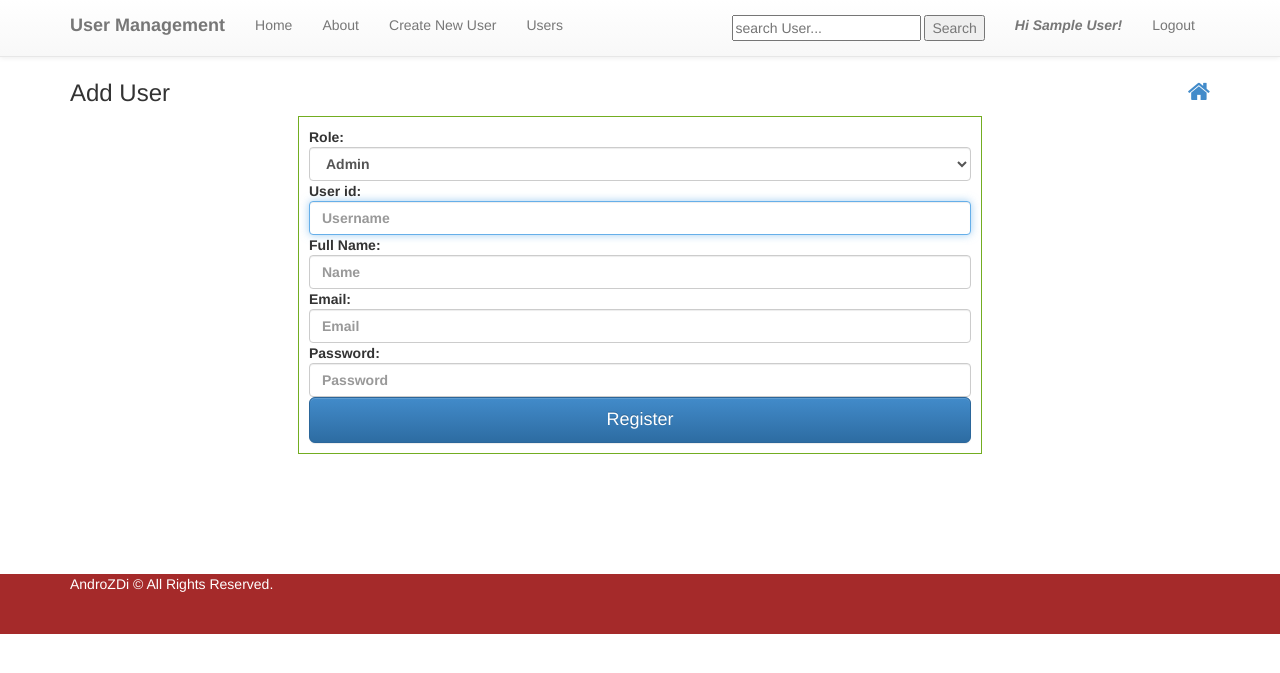
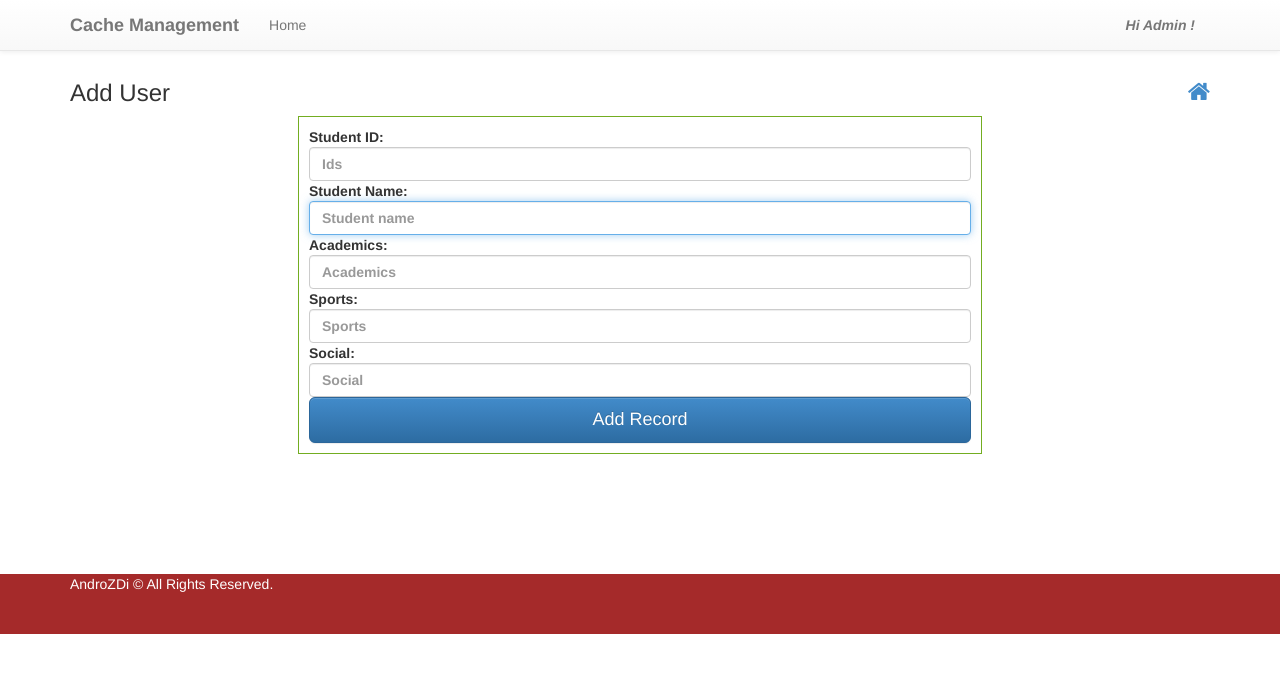
Before and after one commit to hriks/cache_python, a Flask app: template templates/forms/register.html in a window 1280 px wide. Shown: the top 673 px of the page. Run offline with Flask 2, Linux system fonts and the light colour scheme; the template is opened without the code that fills it: values that come from a table or form of the project are taken from there, others are empty; the visitor is signed in with stand-in values (Sample User, id 1); form fields are guessed from the names that the template uses; some libraries are stand-ins or nearby versions.

Commit message:
I should be able to add new records

```diff
--- a/app.py
+++ b/app.py
@@ -31,31 +31,37 @@ def id_requied(f):
 # Controllers.
 
 
-@app.route('/register', methods=['GET', 'POST'])
-def register():
-    form = RegisterForm(request.form)
-    if request.method == 'POST':
-        user = models.create_user(
-            form.userid.data, form.name.data, form.role.data,
-            form.email.data, form.password.data
-        )
-        if user == 1:
-            flash(
-                'ERROR! Please enter something or check yours\
-                username or user already exists'
-            )
-            return redirect(url_for('register'))
-        else:
-            return redirect(url_for('home'))
-    return render_template('forms/register.html', form=form)
-
-
 @app.route('/', methods=['GET', 'POST'])
 def home():
     input_file = csv.DictReader(open(sys.argv[1]))
     for i in input_file:
         print i
-    return render_template('pages/placeholder.home.html') # noqa
+    return render_template('pages/placeholder.home.html')
+
+
+@app.route('/addinfo', methods=['GET', 'POST'])
+def addinfo():
+    form = add_student(request.form)
+    if request.method == 'POST':
+        ids = form.ids.data
+        print ids
+        student_name = form.student_name.data
+        print student_name
+        academics = form.academics.data
+        print academics
+        sports = form.sports.data
+        print sports
+        social = form.social.data
+        print social
+#        if user == 1:
+#            flash(
+#                'ERROR! Please enter something or check yours\
+#                username or user already exists'
+#            )
+#            return redirect(url_for('addinfo'))
+#        else:
+        return redirect(url_for('home'))
+    return render_template('forms/register.html', form=form)
 
 
 @app.route('/search', methods=['GET', 'POST'])
--- a/forms.py
+++ b/forms.py
@@ -1,61 +1,39 @@
 from flask_wtf import Form
-from wtforms import TextField, PasswordField
-from wtforms.validators import DataRequired, EqualTo, Length
-from wtforms import SelectField
+from wtforms import TextField, IntegerField
+from wtforms.validators import DataRequired, Length
 
 
-class RegisterForm(Form):
-    role = SelectField(
-        'Account Type', choices=[
-            ('admin', 'Admin'),
-            ('manager', 'Manager'),
-            ('user', 'User')])
-
-    userid = TextField(
-        'Username', validators=[DataRequired(), Length(min=2, max=25)]
+class add_student(Form):
+    ids = IntegerField(
+        'ID', validators=[DataRequired(), Length(min=2, max=25)]
     )
 
-    name = TextField(
-        'Name', validators=[DataRequired(), Length(min=6, max=25)]
+    student_name = TextField(
+        'Student Name', validators=[DataRequired(), Length(min=6, max=25)]
     )
 
-    email = TextField(
-        'Email', validators=[DataRequired(), Length(min=6, max=40)]
+    academics = IntegerField(
+        'Academics Score', validators=[DataRequired(), Length(min=2, max=25)]
     )
 
-    password = PasswordField(
-        'Password', validators=[DataRequired(), Length(min=2, max=40)]
+    sports = IntegerField(
+        'Sports Score', validators=[DataRequired(), Length(min=2, max=25)]
+    )
+
+    social = IntegerField(
+        'Social Score', validators=[DataRequired(), Length(min=2, max=25)]
     )
 
 
-class LoginForm(Form):
-    name = TextField('Username', [DataRequired()])
-    password = PasswordField('Password', [DataRequired()])
-
-
-class PostMessage(Form):
-    message = TextField('Message', [DataRequired()])
-
-
-class UpdateForm(Form):
-    role = SelectField(
-        'Account Type', choices=[
-            ('admin', 'Admin'),
-            ('manager', 'Manager'),
-            ('user', 'User')])
-
-    userid = TextField(
-        'New Username', validators=[DataRequired(), Length(min=2, max=25)]
+class Update_student_info(Form):
+    academics = IntegerField(
+        'Academics Score', validators=[DataRequired(), Length(min=2, max=25)]
     )
 
-    name = TextField(
-        'New Name', validators=[Length(min=6, max=25)]
+    sports = IntegerField(
+        'Sports Score', validators=[DataRequired(), Length(min=2, max=25)]
     )
 
-    email = TextField(
-        'New Email', validators=[Length(min=6, max=40)]
+    social = IntegerField(
+        'Social Score', validators=[DataRequired(), Length(min=2, max=25)]
     )
-
-    password = PasswordField(
-        'New Password', validators=[Length(min=2, max=40)]
-    )
--- a/templates/forms/register.html
+++ b/templates/forms/register.html
@@ -19,18 +19,19 @@ Add User
     <h3 class="form-heading">Add User <a href="{{ url_for('home') }}" title="Back to homepage"><i class="fa fa-home pull-right"></i></a></h3>
 
     <div class="center">
-<b>Role:
-    {{ form.role(class_ = 'form-control first-input', placeholder = form.role.label.text, required = true, autofocus = False) }}
-User id:
-    {{ form.userid(class_ = 'form-control first-input', placeholder = form.userid.label.text, required = true, autofocus = true) }}
-Full Name:
-    {{ form.name(class_ = 'form-control first-input', placeholder = form.name.label.text, required = true, autofocus = true) }}
-Email:
-    {{ form.email(class_ = 'form-control', placeholder = form.email.label.text, required = true) }}
-Password:
-    {{ form.password(class_ = 'form-control', placeholder = form.password.label.text, required = true) }}
+<b>
+Student ID:
+    {{ form.ids(class_ = 'form-control first-input', placeholder = form.ids.label.text, required = true, autofocus = False) }}
+Student Name:
+    {{ form.student_name(class_ = 'form-control first-input', placeholder = form.student_name.label.text, required = true, autofocus = true) }}
+Academics:
+    {{ form.academics(class_ = 'form-control first-input', placeholder = form.academics.label.text, required = true, autofocus = true) }}
+Sports:
+    {{ form.sports(class_ = 'form-control', placeholder = form.sports.label.text, required = true) }}
+Social:
+    {{ form.social(class_ = 'form-control', placeholder = form.social.label.text, required = true) }}
 </b>
-    <input type="submit" value="Register" class="btn btn-primary btn-lg btn-block"  >
+    <input type="submit" value="Add Record" class="btn btn-primary btn-lg btn-block"  >
 
   </form>
   </div>
--- a/templates/layouts/form.html
+++ b/templates/layouts/form.html
@@ -46,41 +46,18 @@
             <span class="icon-bar"></span>
             <span class="icon-bar"></span>
           </button>
-          <a class="navbar-brand" href="/"><b>User Management</b></a>
+          <a class="navbar-brand" href="/"><b>Cache Management</b></a>
         </div>
         <div class="collapse navbar-collapse" >
           <ul class="nav navbar-nav">
             <li {% if request.endpoint == 'home' %} class="active" {% endif %}><a href="{{ url_for('home') }}">Home</a></li>
-            <li {% if request.endpoint == 'about' %} class="active" {% endif %}><a href="{{ url_for('about') }}">About</a></li>
-            {% if session['name'] %}
-            {% if session['role'] == 'admin' %}
-            <li {% if request.endpoint == 'register' %} class="active" {% endif %}><a href="{{ url_for('register') }}">
-            Create New User
-            </a></li>
-            {% endif %}
-            <li {% if request.endpoint == 'users' %} class="active" {% endif %}><a href="{{ url_for('users') }}">
-            Users </a></li>
-             {% endif %}</a></li>
-
           </ul>
-          <ul class="nav navbar-nav pull-right">{% if session['name'] %}
-
-            <li> <a>
-            <form action="search" method="post" class="form">
-            <input type="text" name="search" placeholder="search User..."> <input type="submit" name= "Search" value ="Search" />
-            </form>
-            </a></li>
-
-
-          <li> <a>
-            <b><i>Hi {{ session['name'] }}!</i></b>
-            </a></li>
-
-          <li><a href="{{ url_for('logout') }}">Logout</a></li>
-
-          {% else %}
-            <li><a href="{{ url_for('login') }}">Login</a></li>
-          {% endif %}
+          <ul class="nav navbar-nav pull-right">
+            <li>
+              <a>
+                <b><i>Hi Admin !</i></b>
+              </a>
+            </li>
           </ul>
         </div><!--/.nav-collapse -->
       </div>
@@ -109,13 +86,7 @@
   <script type="text/javascript" src="/static/js/plugins.js" defer></script>
   <script type="text/javascript" src="/static/js/script.js" defer></script>
 
-  <!-- Google Analytics - Change UA-XXXXX-X to be your site's ID -->
-  <script>
-  window._gaq = [['_setAccount','UAXXXXXXXX1'],['_trackPageview'],['_trackPageLoadTime']];
-  Modernizr.load({
-    load: ('https:' == location.protocol ? '//ssl' : '//www') + '.google-analytics.com/ga.js'
-  });
-  </script>
+
   <div>
     </br>
     </br>
@@ -124,7 +95,7 @@
     </br>
     </br>
   </div>
-<div id="footer" style="background-color: brown; color: white">
+  <div id="footer" style="background-color: brown; color: white">
     <div class="container">
       <p>AndroZDi &copy; All Rights Reserved.</p>
       {% block footer %}{% endblock %}
--- a/templates/layouts/main.html
+++ b/templates/layouts/main.html
@@ -53,7 +53,7 @@
         <div class="collapse navbar-collapse" >
           <ul class="nav navbar-nav">
             <li {% if request.endpoint == 'home' %} class="active" {% endif %}><a href="{{ url_for('home') }}">Home</a></li>
-            <li {% if request.endpoint == 'register' %} class="active" {% endif %}><a href="{{ url_for('register') }}">
+            <li {% if request.endpoint == 'addinfo' %} class="active" {% endif %}><a href="{{ url_for('addinfo') }}">
             Add New Record
             </a></li>
 
```
